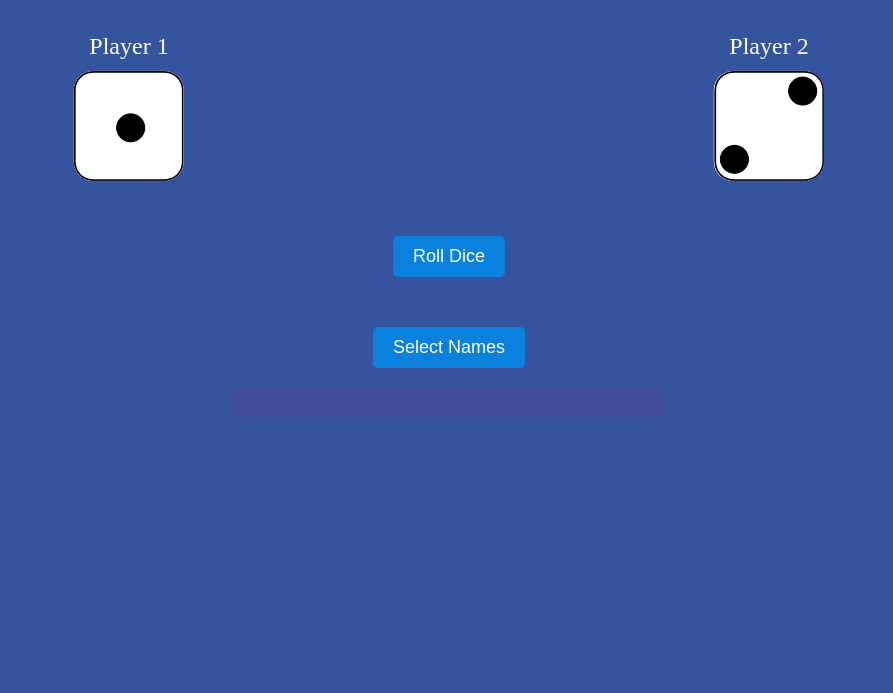
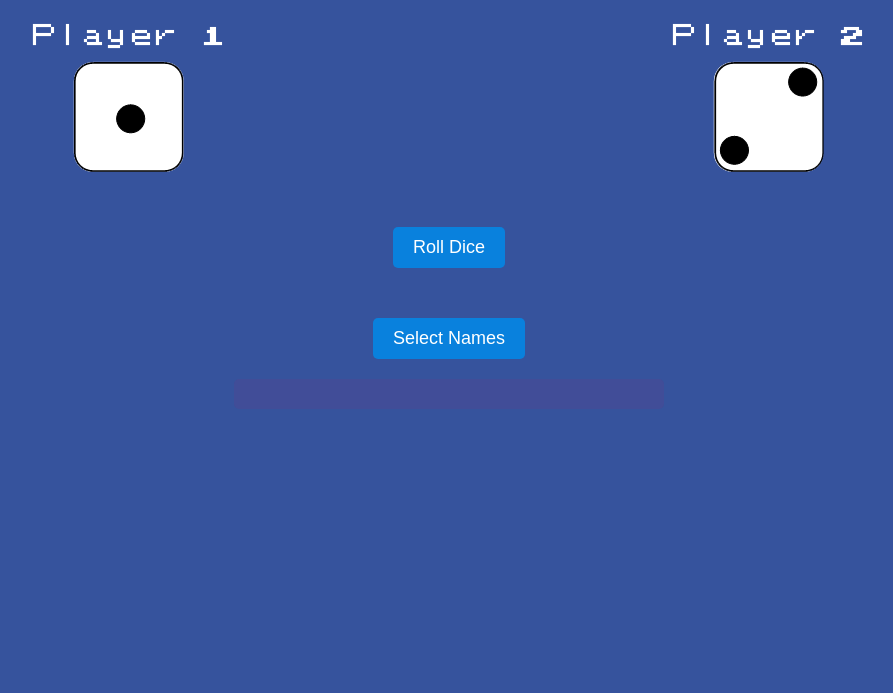
Before and after one commit to Hlogie01/https---github.com-Hlogie01-dice-game, a plain HTML site: page index.html in a window 1280 px wide. Shown: the part 107-800 px from the top of the page, without its empty margins (191-1084 px from the left). Drawn offline with Linux system fonts and the light colour scheme.

Commit message:
font changed

```diff
--- a/style.css
+++ b/style.css
@@ -1,5 +1,14 @@
+@font-face {
+  font-family: "CustomFont";
+  src: url("fonts/PokemonGb-RAeo.ttf") format("truetype"),
+    url("fonts/PokemonGb-RAeo.ttf") format("truetype");
+}
+
 body {
-  font-family: Pokémon font;
+  font-family: "CustomFont", sans-serif;
+}
+
+body {
   margin: 0;
   padding: 0;
   box-sizing: border-box;
```
Also changed, not shown: fonts/PokemonGb-RAeo.ttf (added), fonts/PokemonGbJapanHrregular-Bq93.ttf (added), fonts/PokemonGbJapanKt-8Rw2.ttf (added), fonts/PokemonUnownGb-YAWa.ttf (added), fonts/info.txt (added).
